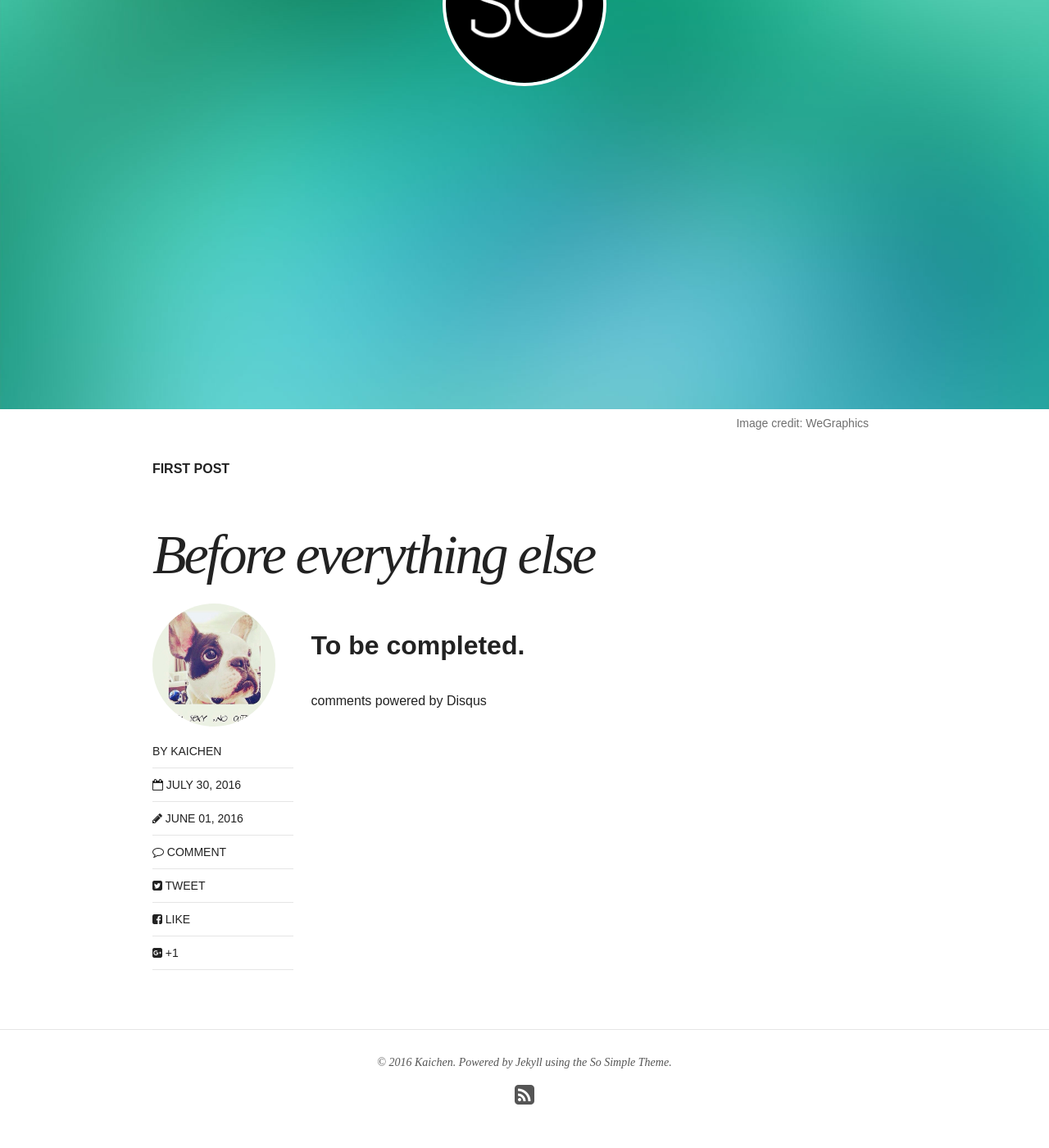
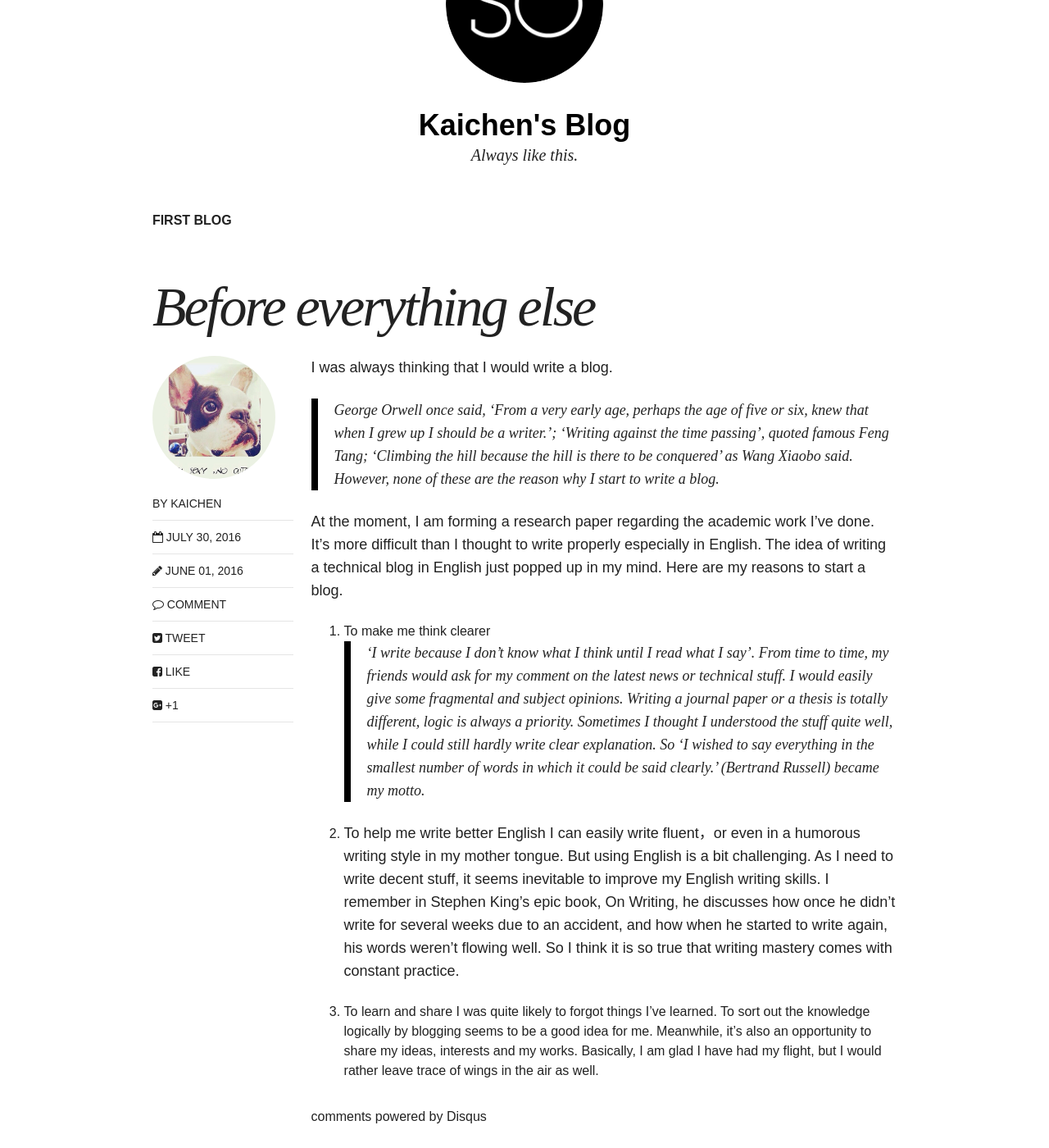
Before and after one commit to ka1ch2n/ka1ch2n.github.io, a Jekyll site: the page built from _posts/articles/2016-07-30-Before-everything-else.md, in a window 1280 px wide and 1400 px high, scrolled down 194 px. Shown: the whole window at 82% size. Built offline with Jekyll 4.4.1, drawn with Linux system fonts in a browser that asks for light colours; nearby versions of some CDN libraries; comment, search, counter and statistics services are not loaded.

Commit message:
first blog

```diff
--- a/_posts/articles/2016-07-30-Before-everything-else.md
+++ b/_posts/articles/2016-07-30-Before-everything-else.md
@@ -4,13 +4,36 @@ title: Before everything else
 excerpt: "Just about why I write blogs."
 modified: 2016-06-01T14:17:25-04:00
 categories: articles
-tags: [First post]
+tags: [First Blog]
 image:
-  feature: so-simple-sample-image-1.jpg
-  credit: WeGraphics
-  creditlink: http://wegraphics.net/downloads/free-ultimate-blurred-background-pack/
+  feature:
+  credit:
+  creditlink:
 comments: true
 share: true
 ---
 
-##  To be completed.
+I was always thinking that I would write a blog.
+> George Orwell once said, ‘From a very early age, perhaps the age of five or six, knew that when I grew up I should be a writer.’;
+> ‘Writing against the time passing’, quoted famous Feng Tang;
+> ‘Climbing the hill because the hill is there to be conquered’ as Wang Xiaobo said.
+However, none of these are the reason why I start to write a blog.
+
+At the moment, I am forming a research paper regarding the academic work I’ve done. It’s more difficult than I thought to write properly especially in English. The idea of writing a technical blog in English just popped up in my mind. Here are my reasons to start a blog.
+
+1.	To make me think clearer
+>‘I write because I don’t know what I think until I read what I say’.
+From time to time, my friends would ask for my comment on the latest news or technical stuff. I would easily give some fragmental and subject opinions.  Writing a journal paper or a thesis is totally different, logic is always a priority. Sometimes I thought I understood the stuff quite well, while I could still hardly write clear explanation.
+So
+>‘I wished to say everything in the smallest number of words in which it could be said clearly.’ (Bertrand Russell) became my motto.
+
+
+2.	To help me write better English
+I can easily write fluent，or even in a humorous writing style in my mother tongue. But using English is a bit challenging.
+As I need to write decent stuff, it seems inevitable to improve my English writing skills.
+I remember in Stephen King’s epic book, On Writing, he discusses how once he didn’t write for several weeks due to an accident, and how when he started to write again, his words weren’t flowing well.
+So I think it is so true that writing mastery comes with constant practice.
+
+
+3.	To learn and share
+I was quite likely to forgot things I’ve learned. To sort out the knowledge logically by blogging seems to be a good idea for me. Meanwhile, it’s also an opportunity to share my ideas, interests and my works. Basically, I am glad I have had my flight, but I would rather leave trace of wings in the air as well.
```
